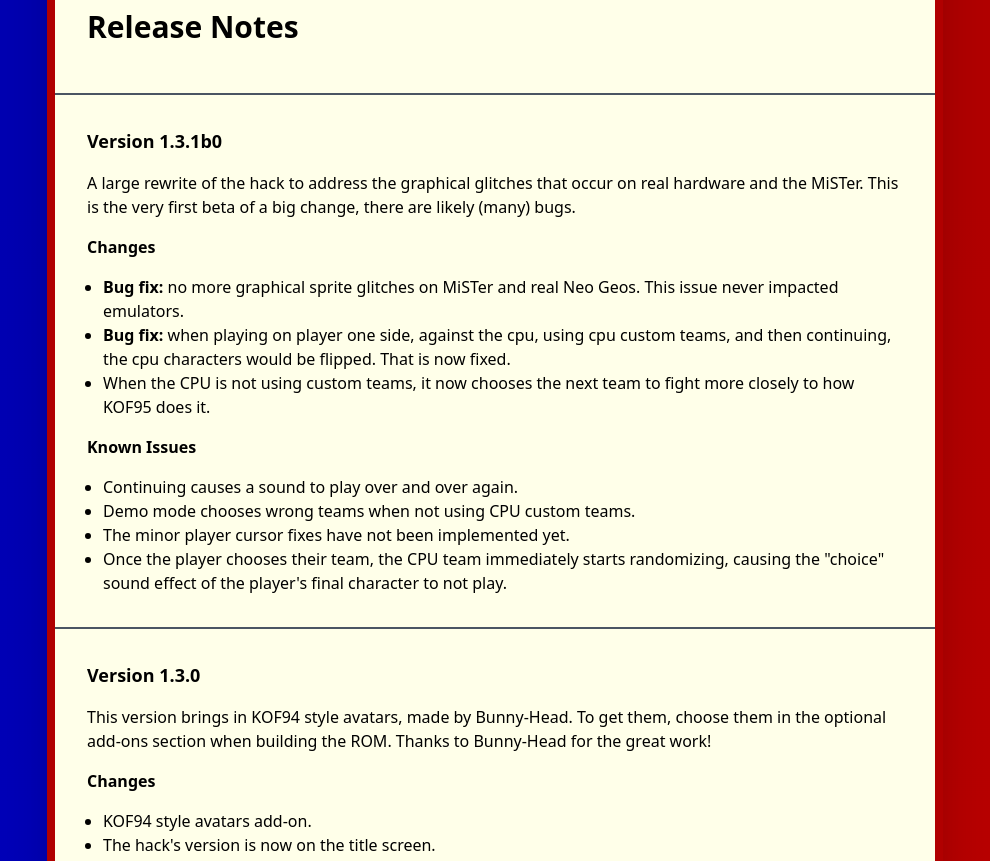
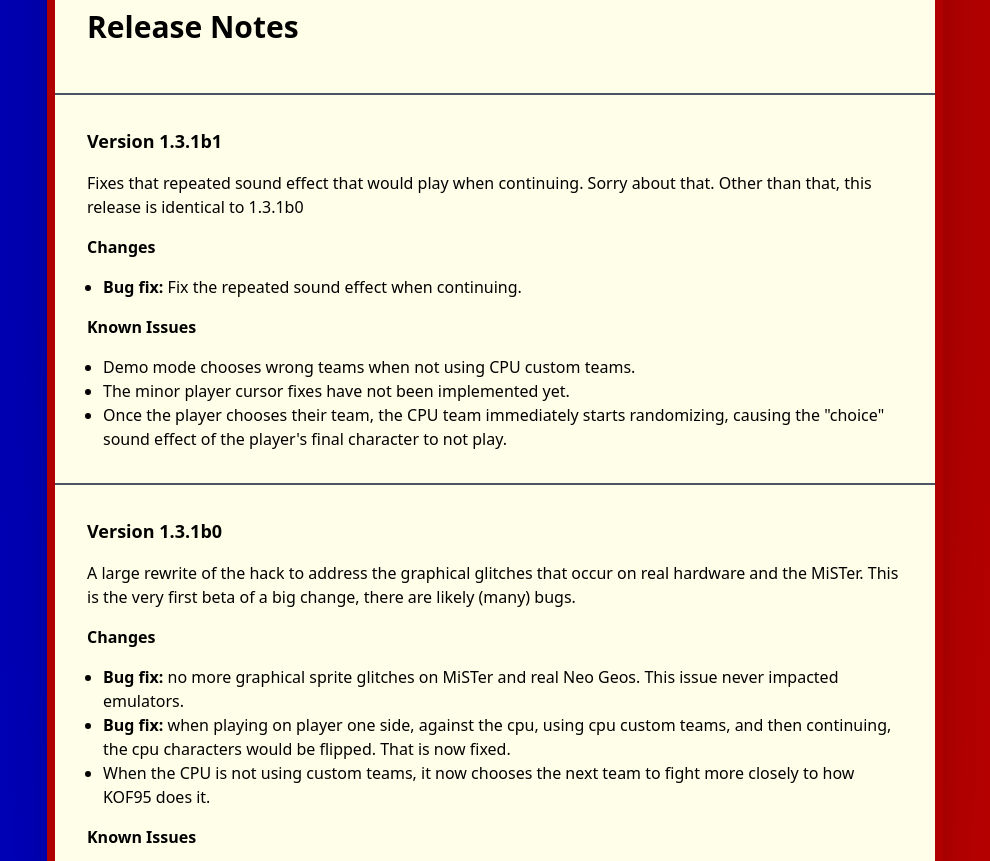
Before and after one commit to city41/neorh, a Next.js app: page / in a window 1280 px wide. Shown: the part 3280-4141 px from the top of the page, without its empty margins (145-1135 px from the left). Built offline with nearby package versions, Linux system fonts and the light colour scheme.

Commit message:
v1.3.1b1

```diff
--- a/src/components/IndexPage/IndexPage.tsx
+++ b/src/components/IndexPage/IndexPage.tsx
@@ -189,6 +189,33 @@
           <h2 className={styles.pageHeader}>Release Notes</h2>
         </div>
         <div className="mb-16">
+          <Hr />
+          <h3 className="heading text-lg font-bold pb-4">Version 1.3.1b1</h3>
+          <p>
+            Fixes that repeated sound effect that would play when continuing.
+            Sorry about that. Other than that, this release is identical to
+            1.3.1b0
+          </p>
+          <h4 className="heading font-bold py-4">Changes</h4>
+          <ul className="list-disc ml-4">
+            <li>
+              <b>Bug fix:</b> Fix the repeated sound effect when continuing.
+            </li>
+          </ul>
+          <h4 className="heading font-bold py-4">Known Issues</h4>
+          <ul className="list-disc ml-4">
+            <li>
+              Demo mode chooses wrong teams when not using CPU custom teams.
+            </li>
+            <li>
+              The minor player cursor fixes have not been implemented yet.
+            </li>
+            <li>
+              Once the player chooses their team, the CPU team immediately
+              starts randomizing, causing the &quot;choice&quot; sound effect of
+              the player&apos;s final character to not play.
+            </li>
+          </ul>
           <Hr />
           <h3 className="heading text-lg font-bold pb-4">Version 1.3.1b0</h3>
           <p>
```
Also changed, not shown: 2 other files (tests, documents, lock files or other folders).
